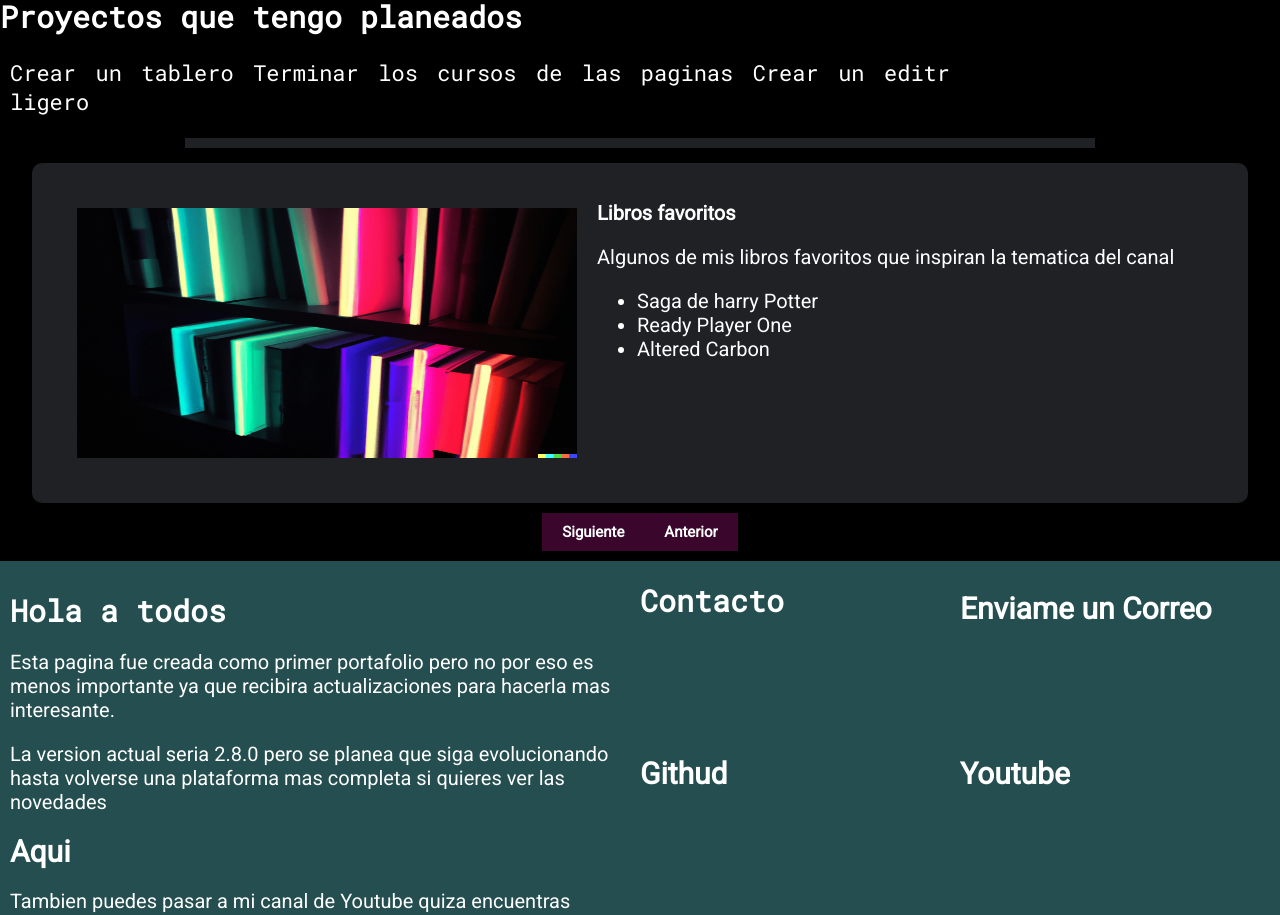
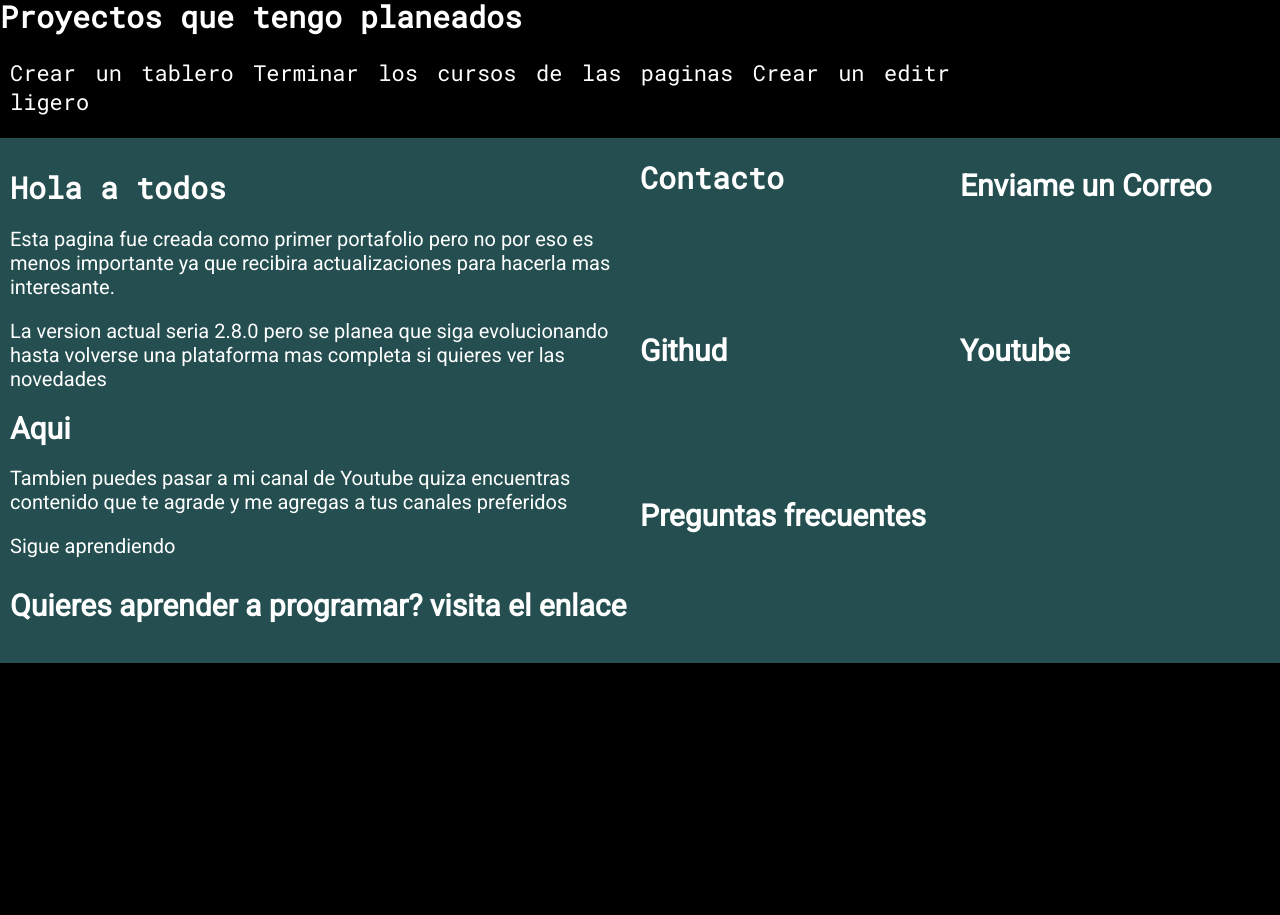
Before and after one commit to SteveBartmoss/steveapp, a React (Create React App) app: page /steve in a window 1280 px wide. Shown: the part 3420-4335 px from the top of the page. After the commit the page ends 4083 px from the top, so only its background shows below. Built offline with nearby package versions, Linux system fonts and the light colour scheme.

Commit message:
remove elements was not necesary

```diff
--- a/src/pages/Steve.jsx
+++ b/src/pages/Steve.jsx
@@ -202,35 +202,8 @@ function Steve() {
                         </div>
                     </Expositor>
                 </div>
+
             </GridPerfil>
-            <div className="Contenedor">
-
-                <div>
-
-                </div>
-
-
-                <div className="div-bio">
-
-
-                </div>
-
-                <div className="div-menu-item">
-
-                    <div className="div-flex-item">
-
-                    </div>
-
-                    <div className="item-lateral">
-
-                    </div>
-                </div>
-
-                <Grid />
-
-
-
-            </div>
 
             <Pie />
         </>
```
